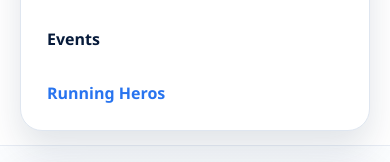
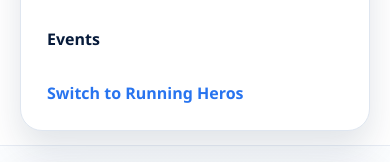
Before and after one commit to EventIndia/running-heros-virtual, a Next.js app: page / in a window 390 px wide. Both pictures are taken after a click on the button "Toggle menu". Shown: the part 237-399 px from the top of the page. Built offline with nearby package versions, Linux system fonts and the light colour scheme; no server answers.

Commit message:
Update VHeader.jsx

```diff
--- a/components/VHeader.jsx
+++ b/components/VHeader.jsx
@@ -109,7 +109,7 @@
             className="vMobileSwitchBack"
             onClick={() => setOpen(false)}
           >
-           Running Heros
+           Switch to Running Heros
           </Link>
         </div>
       )}
```
